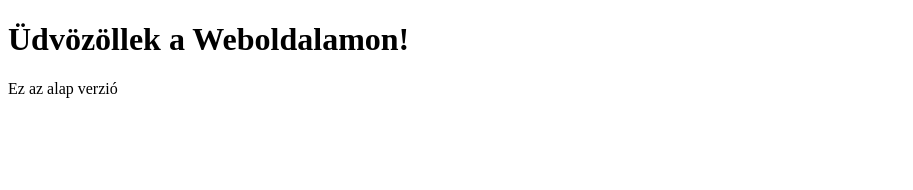
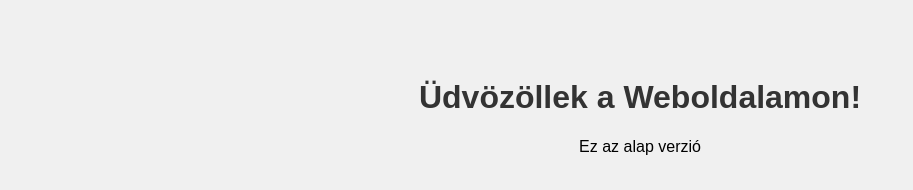
Before and after one commit to azima77/my-web-project, a plain HTML site: page index.html in a window 1280 px wide. Shown: the whole page, without its empty margins (0-913 px from the left). Drawn offline with Linux system fonts and the light colour scheme.

Commit message:
Feature: CSS stilus hozzaadasa

```diff
--- a/index.html
+++ b/index.html
@@ -4,6 +4,7 @@
     <meta charset="UTF-8">
     <meta name="viewport" content="width=device-width, initial-scale=1.0">
     <title>Saját portfólió</title>
+    <link rel="stylesheet" href="style.css">
 </head>
 <body>
     <h1>Üdvözöllek a Weboldalamon!</h1>
--- /dev/null
+++ b/style.css
@@ -0,0 +1,9 @@
+body {
+    font-family: Arial, Helvetica, sans-serif;
+    background-color: #f0f0f0;
+    text-align: center;
+    padding-top: 50px;
+}
+h1 {
+    color: #333;
+}
```
